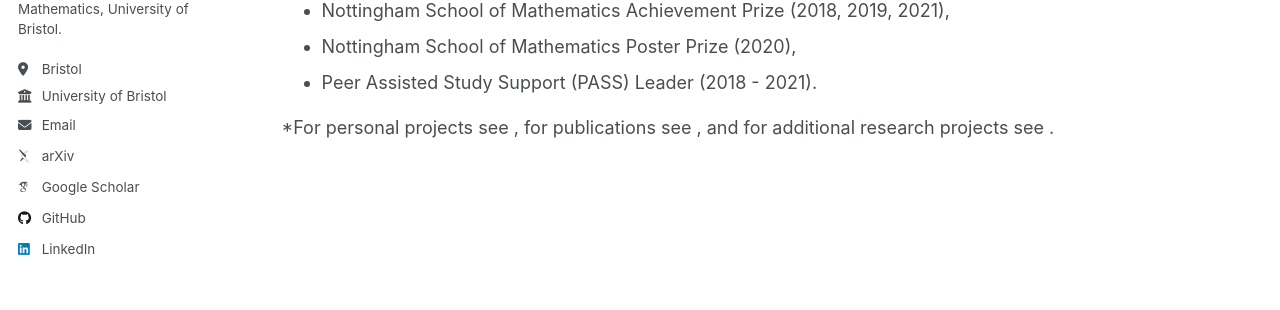
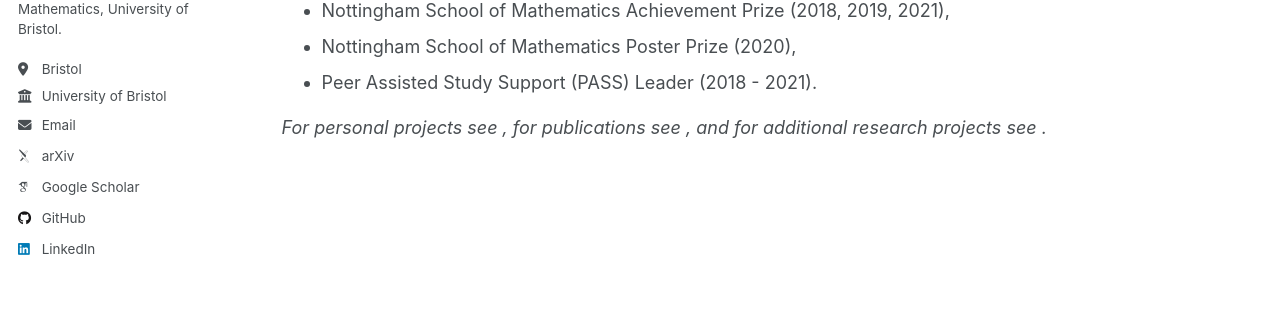
Before and after one commit to dominicjbroadbent/dominicjbroadbent.github.io, a Jekyll site: the page built from _pages/cv.md, in a window 1280 px wide and 900 px high, scrolled down 724 px. Shown: the part 346-656 px from the top of the window. Built offline with Jekyll 4.4.1, drawn with Linux system fonts in a browser that asks for light colours; some web fonts are replaced; a script that is not in the unit is left out.

Commit message:
Update cv.md

```diff
--- a/_pages/cv.md
+++ b/_pages/cv.md
@@ -36,4 +36,4 @@ redirect_from:
 - Nottingham School of Mathematics Poster Prize (2020),
 - Peer Assisted Study Support (PASS) Leader (2018 - 2021).
 
-*For personal projects see , for publications see , and for additional research projects see .
+*For personal projects see , for publications see , and for additional research projects see .*
```
